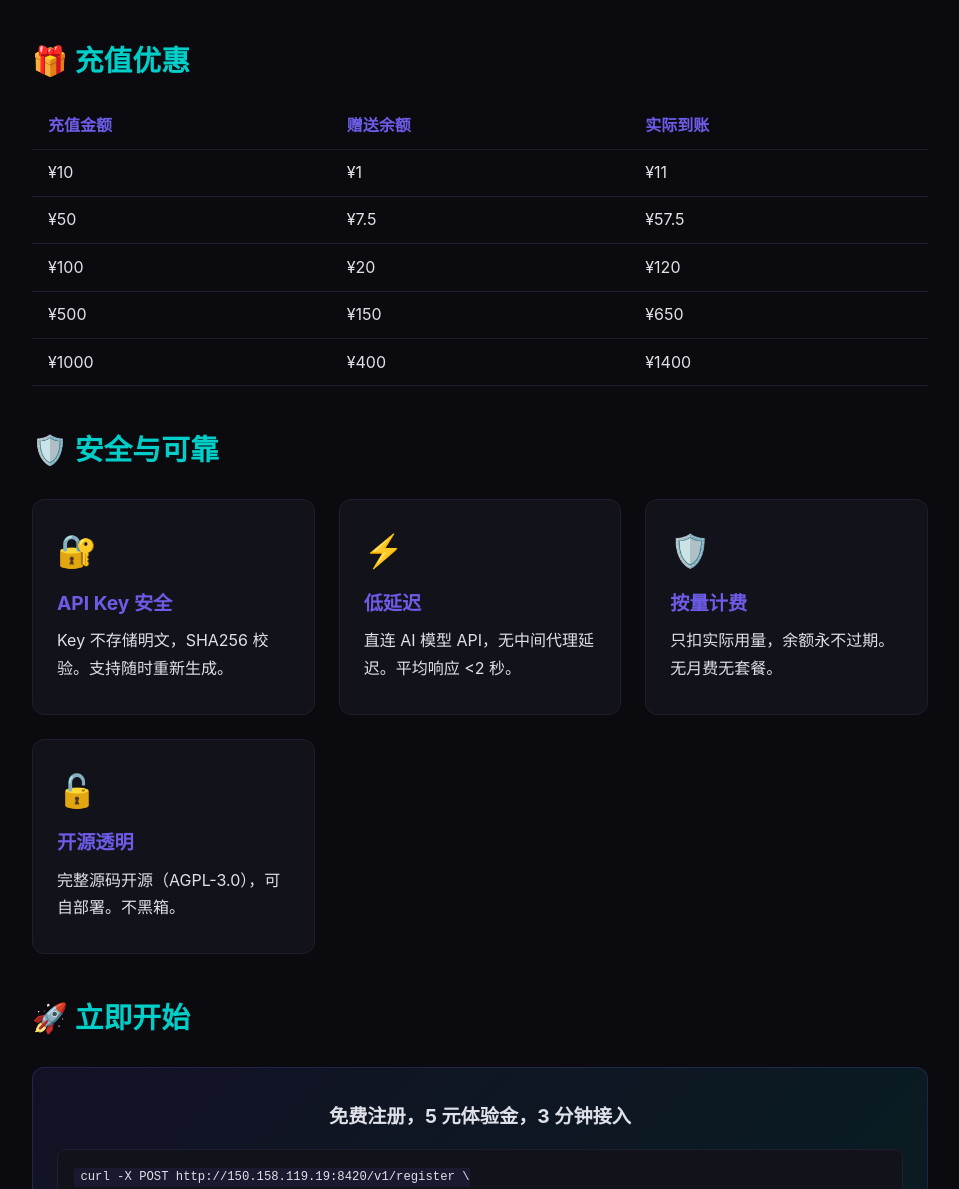
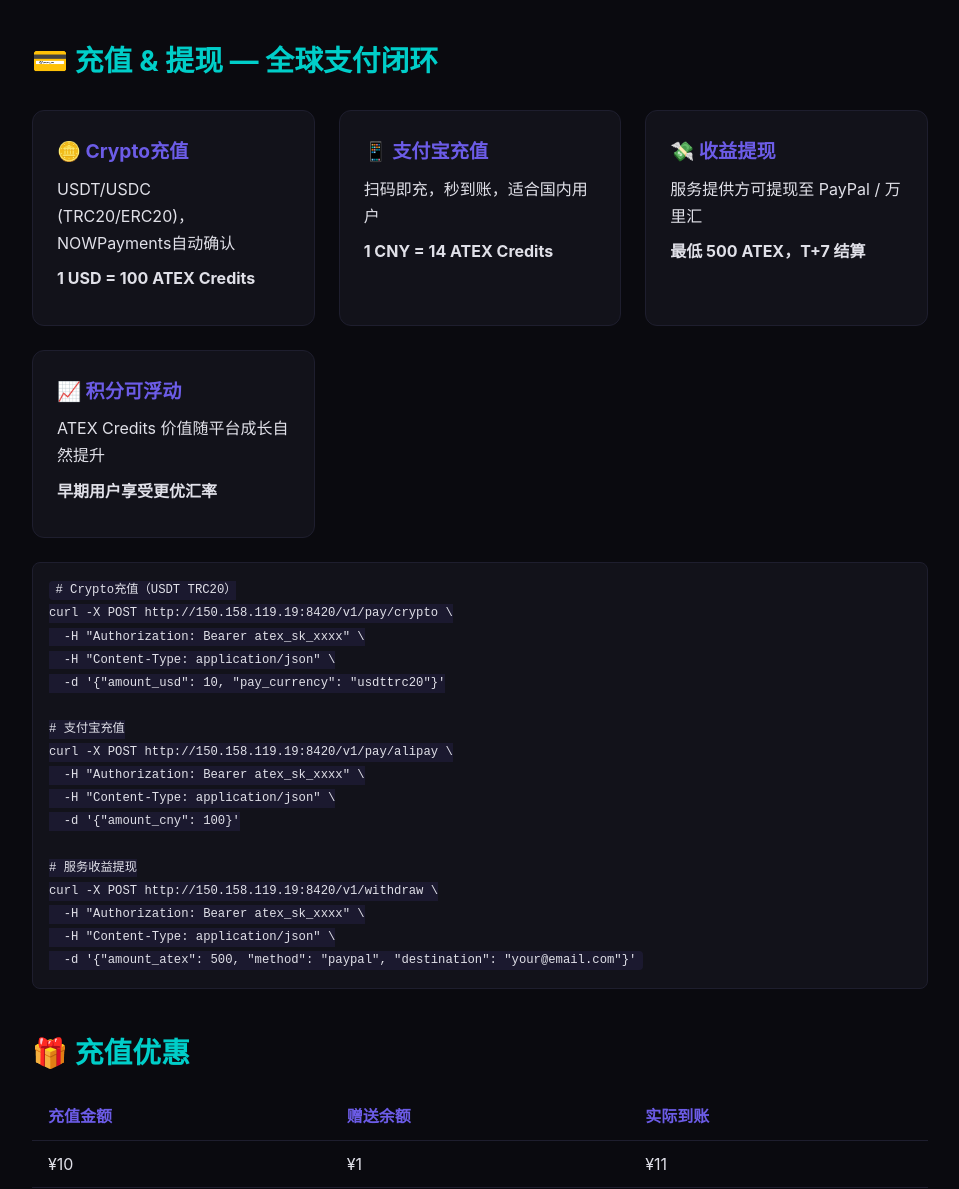
Before and after one commit to lm203688/atex, a plain HTML site: page docs/index.html in a window 1280 px wide. Shown: the part 7141-8330 px from the top of the page, without its empty margins (160-1119 px from the left). Drawn offline with Linux system fonts and the light colour scheme.

Commit message:
sync landing page v5.17

```diff
--- a/docs/index.html
+++ b/docs/index.html
@@ -384,6 +384,52 @@ curl -X POST http://150.158.119.19:8420/api/v1/discover \
 </div>
 
 <!-- 充值活动 -->
+
+<!-- 支付闭环 -->
+
+<h2>💳 充值 & 提现 — 全球支付闭环</h2>
+
+<div class="grid">
+    <div class="card">
+        <h3>🪙 Crypto充值</h3>
+        <p>USDT/USDC (TRC20/ERC20)，NOWPayments自动确认</p>
+        <p><strong>1 USD = 100 ATEX Credits</strong></p>
+    </div>
+    <div class="card">
+        <h3>📱 支付宝充值</h3>
+        <p>扫码即充，秒到账，适合国内用户</p>
+        <p><strong>1 CNY = 14 ATEX Credits</strong></p>
+    </div>
+    <div class="card">
+        <h3>💸 收益提现</h3>
+        <p>服务提供方可提现至 PayPal / 万里汇</p>
+        <p><strong>最低 500 ATEX，T+7 结算</strong></p>
+    </div>
+    <div class="card">
+        <h3>📈 积分可浮动</h3>
+        <p>ATEX Credits 价值随平台成长自然提升</p>
+        <p><strong>早期用户享受更优汇率</strong></p>
+    </div>
+</div>
+
+<pre><code># Crypto充值（USDT TRC20）
+curl -X POST http://150.158.119.19:8420/v1/pay/crypto \
+  -H "Authorization: Bearer atex_sk_xxxx" \
+  -H "Content-Type: application/json" \
+  -d '{"amount_usd": 10, "pay_currency": "usdttrc20"}'
+
+# 支付宝充值
+curl -X POST http://150.158.119.19:8420/v1/pay/alipay \
+  -H "Authorization: Bearer atex_sk_xxxx" \
+  -H "Content-Type: application/json" \
+  -d '{"amount_cny": 100}'
+
+# 服务收益提现
+curl -X POST http://150.158.119.19:8420/v1/withdraw \
+  -H "Authorization: Bearer atex_sk_xxxx" \
+  -H "Content-Type: application/json" \
+  -d '{"amount_atex": 500, "method": "paypal", "destination": "your@email.com"}'</code></pre>
+
 <h2>🎁 充值优惠</h2>
 
 <table>
```
